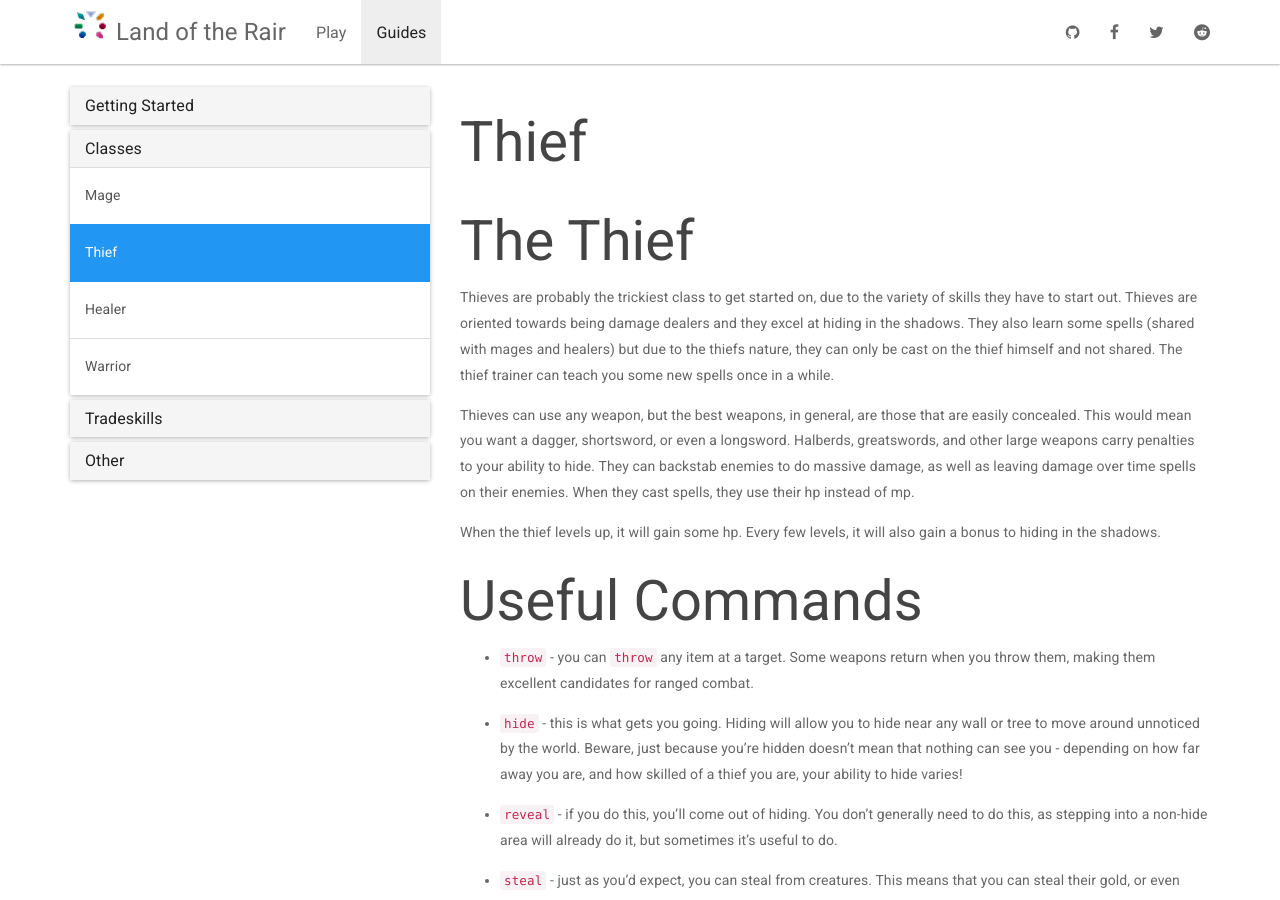
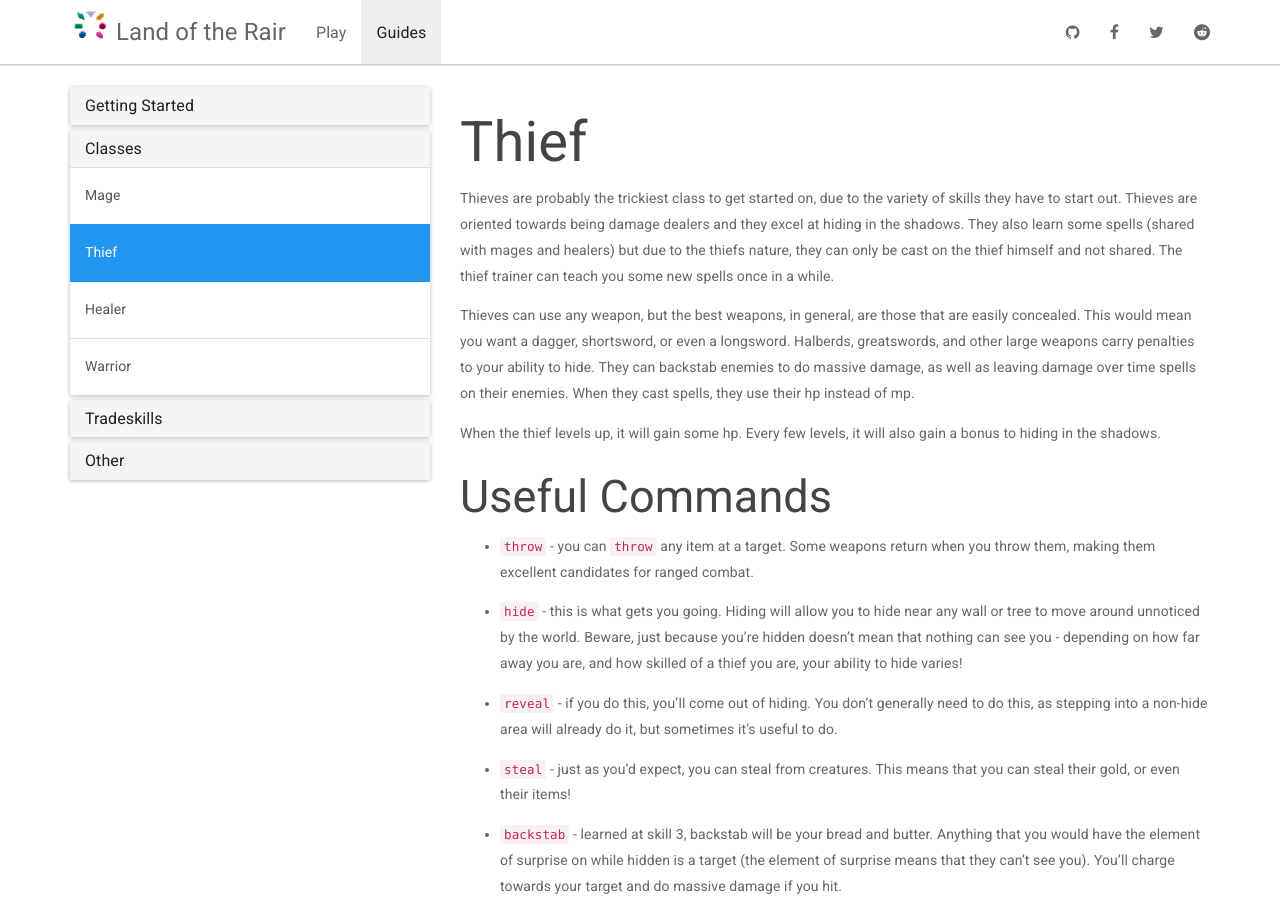
Before and after one commit to LandOfTheRair/landoftherair.github.io, a Jekyll site: the page built from _docs/classes/thief.md, in a window 1280 px wide and 900 px high. Built offline with Jekyll 4.4.1, drawn with Linux system fonts in a browser that asks for light colours; nearby versions of some CDN libraries.

Commit message:
Update thief.md

```diff
--- a/_docs/classes/thief.md
+++ b/_docs/classes/thief.md
@@ -2,8 +2,6 @@
 title: Thief
 permalink: /docs/thief/
 ---
-
-# The Thief
 
 Thieves are probably the trickiest class to get started on, due to the variety of skills they have to start out. Thieves are oriented towards being damage dealers and they excel at hiding in the shadows. They also learn some spells (shared with mages and healers) but due to the thiefs nature, they can only be cast on the thief himself and not shared. The thief trainer can teach you some new spells once in a while.
 
@@ -11,7 +9,7 @@ Thieves can use any weapon, but the best weapons, in general, are those that are
 
 When the thief levels up, it will gain some hp. Every few levels, it will also gain a bonus to hiding in the shadows.
 
-# Useful Commands
+## Useful Commands
 
 * `throw` - you can `throw` any item at a target. Some weapons return when you throw them, making them excellent candidates for ranged combat.
 
```
